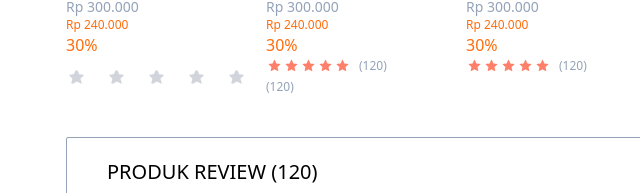
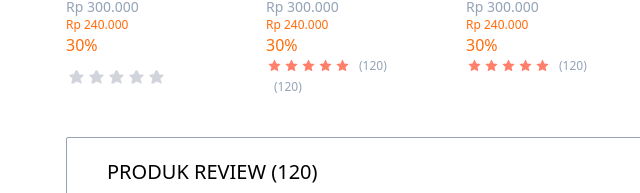
Before and after one commit to dpbayu/PageProduct, a website: page dist/index.html in a window 1280 px wide. Shown: the part 1540-1733 px from the top of the page, 14-654 px from the left. Drawn offline with nearby package versions, Linux system fonts and the light colour scheme.

Commit message:
initial commit

```diff
--- a/dist/index.html
+++ b/dist/index.html
@@ -493,30 +493,30 @@
                         <p class="font-medium text-first text-xs">Rp 240.000</p>
                         <p class="text-first">30%</p>
                         <div class="flex items-center">
-                            <div class="relative flex mb-5 flex-row-reverse -ml-2">
-                                <input
-                                    class="before:content-['\eeb8'] before:absolute before:font-['boxicons'] before:text-md before:-left-[3px] before:text-gray-300 before:transition-all relative -left-[6px] w-5 h-10 flex justify-center items-center overflow-hidden cursor-pointer appearance-none"
+                            <div class="relative flex mb-5 flex-row-reverse -left-2">
+                                <input
+                                    class="before:content-['\eeb8'] before:absolute before:font-['boxicons'] before:text-md before:-left-[3px] before:text-gray-300 before:transition-all relative -left-[86px] w-5 h-10 flex justify-center items-center overflow-hidden cursor-pointer appearance-none"
                                     type="radio" name="starlittle">
                                 <input
-                                    class="before:content-['\eeb8'] before:absolute before:font-['boxicons'] before:text-md before:left-[10px] before:text-gray-300 before:transition-all relative left-0 w-5 h-10 flex justify-center items-center overflow-hidden cursor-pointer appearance-none"
+                                    class="before:content-['\eeb8'] before:absolute before:font-['boxicons'] before:text-md before:left-[10px] before:text-gray-300 before:transition-all relative -left-[80px] w-5 h-10 flex justify-center items-center overflow-hidden cursor-pointer appearance-none"
                                     type="radio" name="starlittle">
                                 <input
-                                    class="before:content-['\eeb8'] before:absolute before:font-['boxicons'] before:text-md before:-left-[3px] before:text-gray-300 before:transition-all relative -left-[6px] w-5 h-10 flex justify-center items-center overflow-hidden cursor-pointer appearance-none"
+                                    class="before:content-['\eeb8'] before:absolute before:font-['boxicons'] before:text-md before:-left-[3px] before:text-gray-300 before:transition-all relative -left-[66px] w-5 h-10 flex justify-center items-center overflow-hidden cursor-pointer appearance-none"
                                     type="radio" name="starlittle">
                                 <input
-                                    class="before:content-['\eeb8'] before:absolute before:font-['boxicons'] before:text-md before:left-[10px] before:text-gray-300 before:transition-all relative left-0 w-5 h-10 flex justify-center items-center overflow-hidden cursor-pointer appearance-none"
+                                    class="before:content-['\eeb8'] before:absolute before:font-['boxicons'] before:text-md before:left-[10px] before:text-gray-300 before:transition-all relative -left-[60px] w-5 h-10 flex justify-center items-center overflow-hidden cursor-pointer appearance-none"
                                     type="radio" name="starlittle">
                                 <input
-                                    class="before:content-['\eeb8'] before:absolute before:font-['boxicons'] before:text-md before:-left-[3px] before:text-gray-300 before:transition-all relative -left-[6px] w-5 h-10 flex justify-center items-center overflow-hidden cursor-pointer appearance-none"
+                                    class="before:content-['\eeb8'] before:absolute before:font-['boxicons'] before:text-md before:-left-[3px] before:text-gray-300 before:transition-all relative -left-[46px] w-5 h-10 flex justify-center items-center overflow-hidden cursor-pointer appearance-none"
                                     type="radio" name="starlittle">
                                 <input
-                                    class="before:content-['\eeb8'] before:absolute before:font-['boxicons'] before:text-md before:left-[10px] before:text-gray-300 before:transition-all relative left-0 w-5 h-10 flex justify-center items-center overflow-hidden cursor-pointer appearance-none"
+                                    class="before:content-['\eeb8'] before:absolute before:font-['boxicons'] before:text-md before:left-[10px] before:text-gray-300 before:transition-all relative -left-[40px] w-5 h-10 flex justify-center items-center overflow-hidden cursor-pointer appearance-none"
                                     type="radio" name="starlittle">
                                 <input
-                                    class="before:content-['\eeb8'] before:absolute before:font-['boxicons'] before:text-md before:-left-[3px] before:text-gray-300 before:transition-all relative -left-[6px] w-5 h-10 flex justify-center items-center overflow-hidden cursor-pointer appearance-none"
+                                    class="before:content-['\eeb8'] before:absolute before:font-['boxicons'] before:text-md before:-left-[3px] before:text-gray-300 before:transition-all relative -left-[26px] w-5 h-10 flex justify-center items-center overflow-hidden cursor-pointer appearance-none"
                                     type="radio" name="starlittle">
                                 <input
-                                    class="before:content-['\eeb8'] before:absolute before:font-['boxicons'] before:text-md before:left-[10px] before:text-gray-300 before:transition-all relative left-0 w-5 h-10 flex justify-center items-center overflow-hidden cursor-pointer appearance-none"
+                                    class="before:content-['\eeb8'] before:absolute before:font-['boxicons'] before:text-md before:left-[10px] before:text-gray-300 before:transition-all relative -left-[20px] w-5 h-10 flex justify-center items-center overflow-hidden cursor-pointer appearance-none"
                                     type="radio" name="starlittle">
                                 <input
                                     class="before:content-['\eeb8'] before:absolute before:font-['boxicons'] before:text-md before:-left-[3px] before:text-gray-300 before:transition-all relative -left-[6px] w-5 h-10 flex justify-center items-center overflow-hidden cursor-pointer appearance-none"
```
Also changed, not shown: dist/css/output.css.
